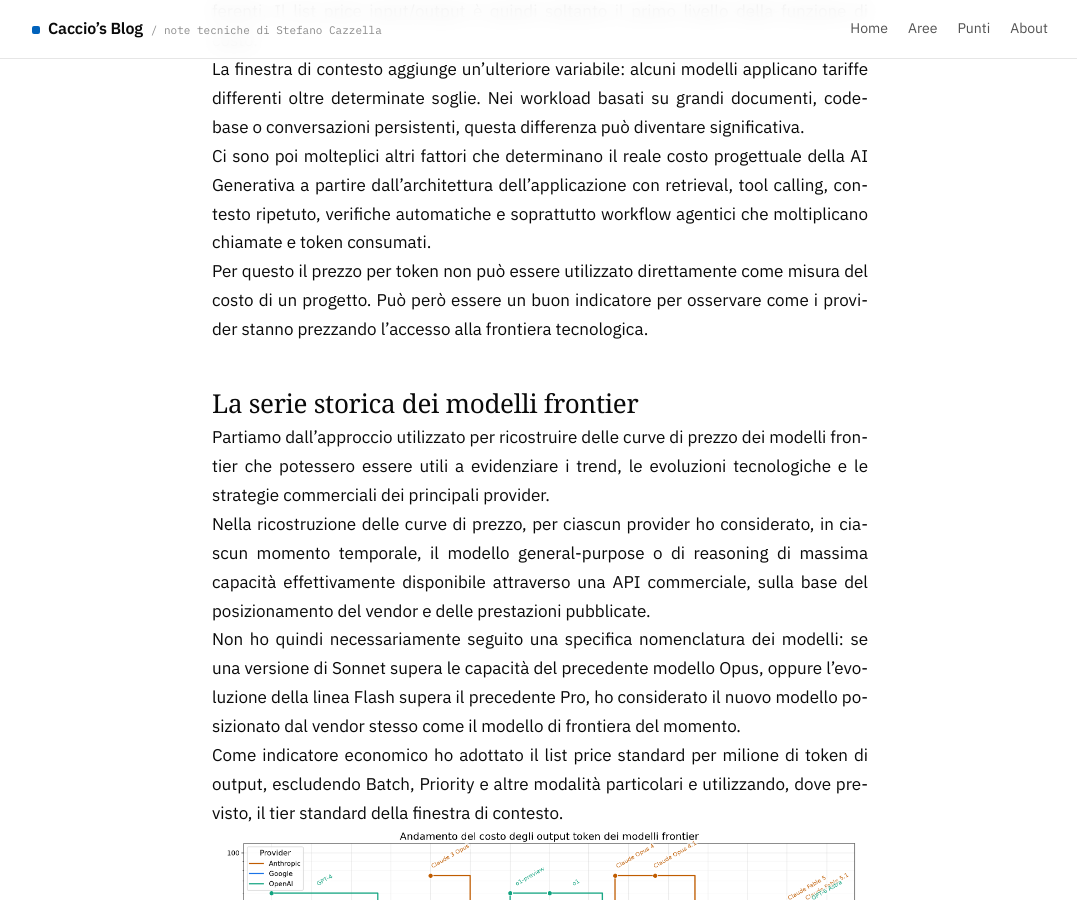
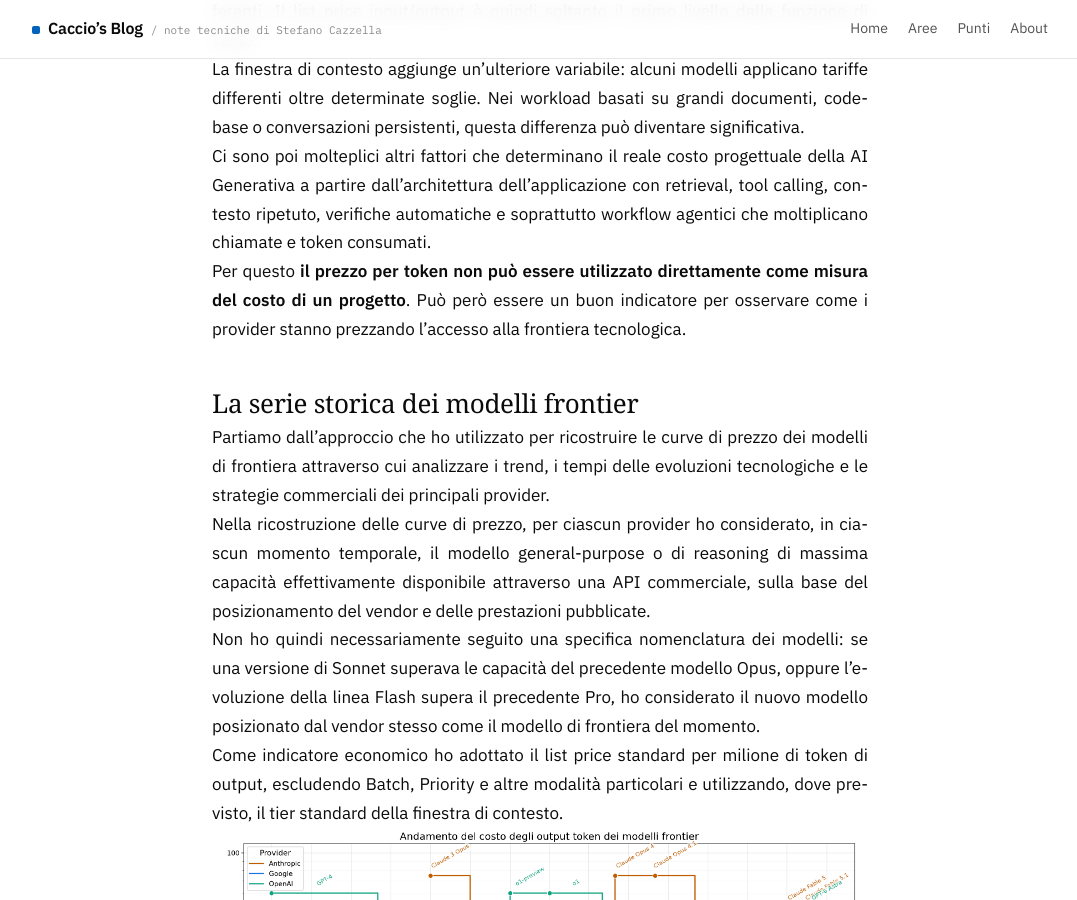
Before and after one commit to caccio/caccio.github.io, a Jekyll site: the page built from _posts/2026-09-05-costi-unitari-intelligenza-consumo.md, in a window 1280 px wide and 900 px high, scrolled down 1295 px. Shown: the whole window, without its empty margins (100-1177 px from the left). Built offline with Jekyll 4.4.1, drawn with Linux system fonts in a browser that asks for light colours; some web fonts are replaced; some of the changed text lies outside the part shown.

Commit message:
Few changes

```diff
--- a/_posts/2026-09-05-costi-unitari-intelligenza-consumo.md
+++ b/_posts/2026-09-05-costi-unitari-intelligenza-consumo.md
@@ -6,12 +6,12 @@
 tags: [ai, generative-ai, llm, pricing, token]
 math: false
 author: Stefano Cazzella
-excerpt: "Una lettura dei prezzi per token dei modelli di frontiera: perché sono difficili da confrontare, come si sono mossi OpenAI, Anthropic e Google, e perché il costo unitario non basta a spiegare il costo complessivo dell'AI nei progetti."
+excerpt: "Il prezzo dell’intelligenza a consumo non sta scendendo allo stesso modo per tutti. Le curve di OpenAI, Anthropic e Google raccontano strategie diverse di monetizzazione della frontiera, mentre il costo per token resta solo una misura parziale del costo reale di una soluzione AI."
 ---
 
 Il prezzo dei token è diventato una delle misure più citate quando si parla del costo della Generative AI. È comodo, apparentemente oggettivo e facile da mettere in una tabella: dollari per milione di token in input, dollari per milione di token in output.
 
-Ma il token è in realtà l'unità minima del flusso di informazioni (più o meno ridondanti) scambiate con il modello, **non l'unità minima del valore del servizio** offerto dal modello stesso. Due modelli con prezzi simili possono comportarsi in modo molto diverso; due modelli con prezzi molto differenti possono invece produrre costi comparabili sullo stesso workflow, se quello più capace richiede meno iterazioni, meno correzioni o meno orchestrazione.
+Il token è in realtà l'**Il token è l’unità discreta in cui viene suddiviso il flusso di contenuti scambiato con il modello**, non l'unità minima del valore del servizio offerto dal modello stesso. Due modelli con prezzi simili possono comportarsi in modo molto diverso; due modelli con prezzi molto differenti possono invece produrre costi comparabili sullo stesso workflow, se quello più capace richiede meno iterazioni, meno correzioni o meno orchestrazione (overo meno token scambiati con il modello).
 
 Ciononostante è comunque interessante osservare come stanno evolvendo i listini, perché offrono lo spunto per riflettere sull'efficienza tecnologica e sulle strategie commerciali dei principali provider.
 
@@ -27,15 +27,15 @@
 
 Ci sono poi molteplici altri fattori che determinano il reale costo progettuale della AI Generativa a partire dall'architettura dell'applicazione con retrieval, tool calling, contesto ripetuto, verifiche automatiche e soprattutto workflow agentici che moltiplicano chiamate e token consumati.
 
-Per questo il prezzo per token non può essere utilizzato direttamente come misura del costo di un progetto. Può però essere un buon indicatore per osservare come i provider stanno prezzando l'accesso alla frontiera tecnologica.
+Per questo **il prezzo per token non può essere utilizzato direttamente come misura del costo di un progetto**. Può però essere un buon indicatore per osservare come i provider stanno prezzando l'accesso alla frontiera tecnologica.
 
 ## La serie storica dei modelli frontier
 
-Partiamo dall'approccio utilizzato per ricostruire delle curve di prezzo dei modelli frontier che potessero essere utili a evidenziare i trend, le evoluzioni tecnologiche e le strategie commerciali dei principali provider.
+Partiamo dall'approccio che ho utilizzato per ricostruire le curve di prezzo dei modelli di frontiera attraverso cui analizzare i trend, i tempi delle evoluzioni tecnologiche e le strategie commerciali dei principali provider.
 
 Nella ricostruzione delle curve di prezzo, per ciascun provider ho considerato, in ciascun momento temporale, il modello general-purpose o di reasoning di massima capacità effettivamente disponibile attraverso una API commerciale, sulla base del posizionamento del vendor e delle prestazioni pubblicate.
 
-Non ho quindi necessariamente seguito una specifica nomenclatura dei modelli: se una versione di Sonnet supera le capacità del precedente modello Opus, oppure l'evoluzione della linea Flash supera il precedente Pro, ho considerato il nuovo modello posizionato dal vendor stesso come il modello di frontiera del momento.
+Non ho quindi necessariamente seguito una specifica nomenclatura dei modelli: se una versione di Sonnet superava le capacità del precedente modello Opus, oppure l'evoluzione della linea Flash supera il precedente Pro, ho considerato il nuovo modello posizionato dal vendor stesso come il modello di frontiera del momento.
 
 Come indicatore economico ho adottato il list price standard per milione di token di output, escludendo Batch, Priority e altre modalità particolari e utilizzando, dove previsto, il tier standard della finestra di contesto.
 
@@ -77,7 +77,7 @@
 
 NVIDIA è stata fondamentale per la crescita di OpenAI, ma l'azienda sta costruendo un portafoglio molto più diversificato che comprende Microsoft, AWS, AMD, Broadcom, CoreWeave, Oracle e altri provider e sta sviluppando propri acceleratori insieme a Broadcom. Anthropic segue a sua volta una strategia multi-hardware: utilizza AWS Trainium, Google TPU e NVIDIA GPU, con AWS come principale cloud e training partner.
 
-I legami fra queste aziende sono così stretti e intricati (tipicamente caratterizzati da partecipazioni incrociate e contratti circolari) da temere che la caduta di uno di questi attori possa avere effetti a catena sull'intero ecosistema facendo scoppiare la cosiddetta bolla della AI [ma questo è argomento per un altro post].
+I legami fra queste aziende sono così stretti e intricati (tipicamente caratterizzati da partecipazioni incrociate e contratti circolari) da temere che la caduta di uno di questi attori possa avere effetti a catena sull'intero ecosistema facendo scoppiare la cosiddetta bolla della AI (ma questo è argomento per un altro post).
 
 Google parte però da una posizione strutturalmente differente.
 
```
